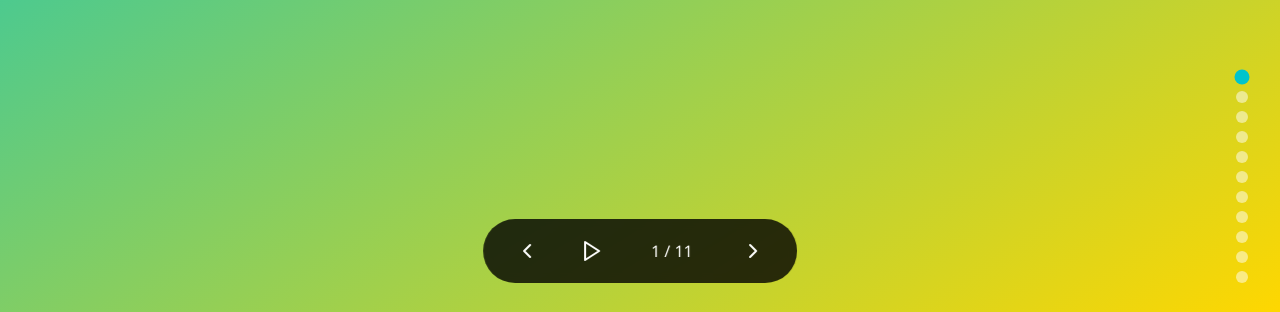
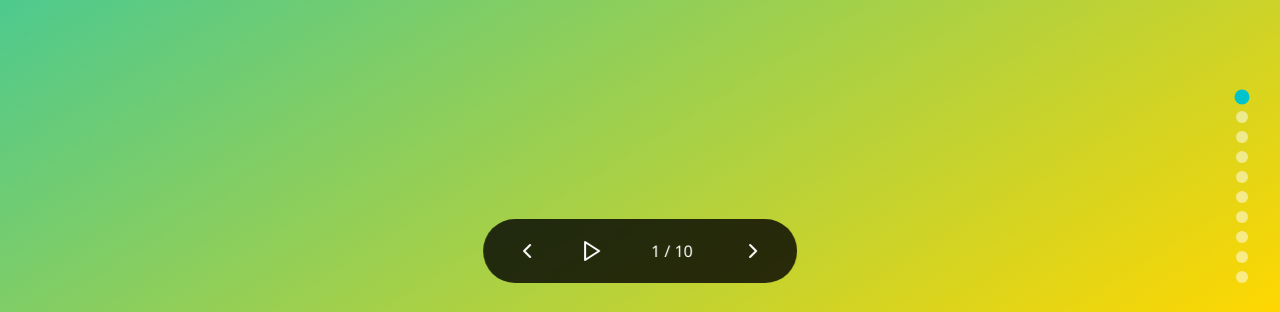
Before and after one commit to Jardcoder/GCS-brief-builder, a React (Vite) app: page / in a window 1280 px wide. Shown: the part 485-797 px from the top of the page. Built offline with nearby package versions, Linux system fonts and the light colour scheme.

Commit message:
Refactor: Combine sitemap slides into one
Combine the two sitemap slides into a single slide with a two-column layout.

```diff
--- a/src/pages/Index.tsx
+++ b/src/pages/Index.tsx
@@ -132,9 +132,9 @@ const slides = [
   },
   {
     id: 9,
-    layout: 'sitemap',
-    title: 'High-Level Sitemap (Part 1)',
-    sections: [
+    layout: 'sitemap-combined',
+    title: 'High-Level Sitemap',
+    leftColumn: [
       {
         title: 'Home',
         items: [
@@ -154,13 +154,7 @@ const slides = [
         ]
       }
     ],
-    bgColor: 'bg-[#F8F8F8]'
-  },
-  {
-    id: 10,
-    layout: 'sitemap',
-    title: 'High-Level Sitemap (Part 2)',
-    sections: [
+    rightColumn: [
       {
         title: 'Process',
         items: ['Recruit → Match → Onboard → Follow-up']
@@ -182,10 +176,10 @@ const slides = [
         items: ['Zoho form + calendar scheduling, Direct email & phone']
       }
     ],
-    bgColor: 'bg-white'
+    bgColor: 'bg-[#F8F8F8]'
   },
   {
-    id: 11,
+    id: 10,
     layout: 'final',
     title: 'Integrations & Gating Strategy',
     sections: [
@@ -458,6 +452,56 @@ const Presentation = () => {
           </div>
         );
 
+      case 'sitemap-combined':
+        return (
+          <div className="flex flex-col justify-center h-full px-12 md:px-24">
+            <h1 className="text-5xl md:text-7xl font-bold mb-16 text-[#333333]" style={{ fontFamily: '"Bebas Neue", sans-serif' }}>
+              {slide.title}
+            </h1>
+            <div className="grid md:grid-cols-2 gap-16">
+              <div className="space-y-12">
+                {slide.leftColumn.map((section, idx) => (
+                  <div key={idx}>
+                    <h2 className="text-3xl font-bold mb-6 text-[#00C4CC]" style={{ fontFamily: '"Bebas Neue", sans-serif' }}>
+                      {section.title}
+                    </h2>
+                    <ul className="space-y-3 ml-8">
+                      {section.items.map((item, itemIdx) => (
+                        <li key={itemIdx} className="flex items-start">
+                          <span className="text-[#FFD700] text-xl mr-4">•</span>
+                          <span className="text-lg text-[#333333]" style={{ fontFamily: '"Noto Sans", sans-serif' }}>
+                            {item}
+                          </span>
+                        </li>
+                      ))}
+                    </ul>
+                  </div>
+                ))}
+              </div>
+
+              <div className="space-y-12">
+                {slide.rightColumn.map((section, idx) => (
+                  <div key={idx}>
+                    <h2 className="text-3xl font-bold mb-6 text-[#00C4CC]" style={{ fontFamily: '"Bebas Neue", sans-serif' }}>
+                      {section.title}
+                    </h2>
+                    <ul className="space-y-3 ml-8">
+                      {section.items.map((item, itemIdx) => (
+                        <li key={itemIdx} className="flex items-start">
+                          <span className="text-[#FFD700] text-xl mr-4">•</span>
+                          <span className="text-lg text-[#333333]" style={{ fontFamily: '"Noto Sans", sans-serif' }}>
+                            {item}
+                          </span>
+                        </li>
+                      ))}
+                    </ul>
+                  </div>
+                ))}
+              </div>
+            </div>
+          </div>
+        );
+
       case 'sitemap':
         return (
           <div className="flex flex-col justify-center h-full px-12 md:px-24">
```
